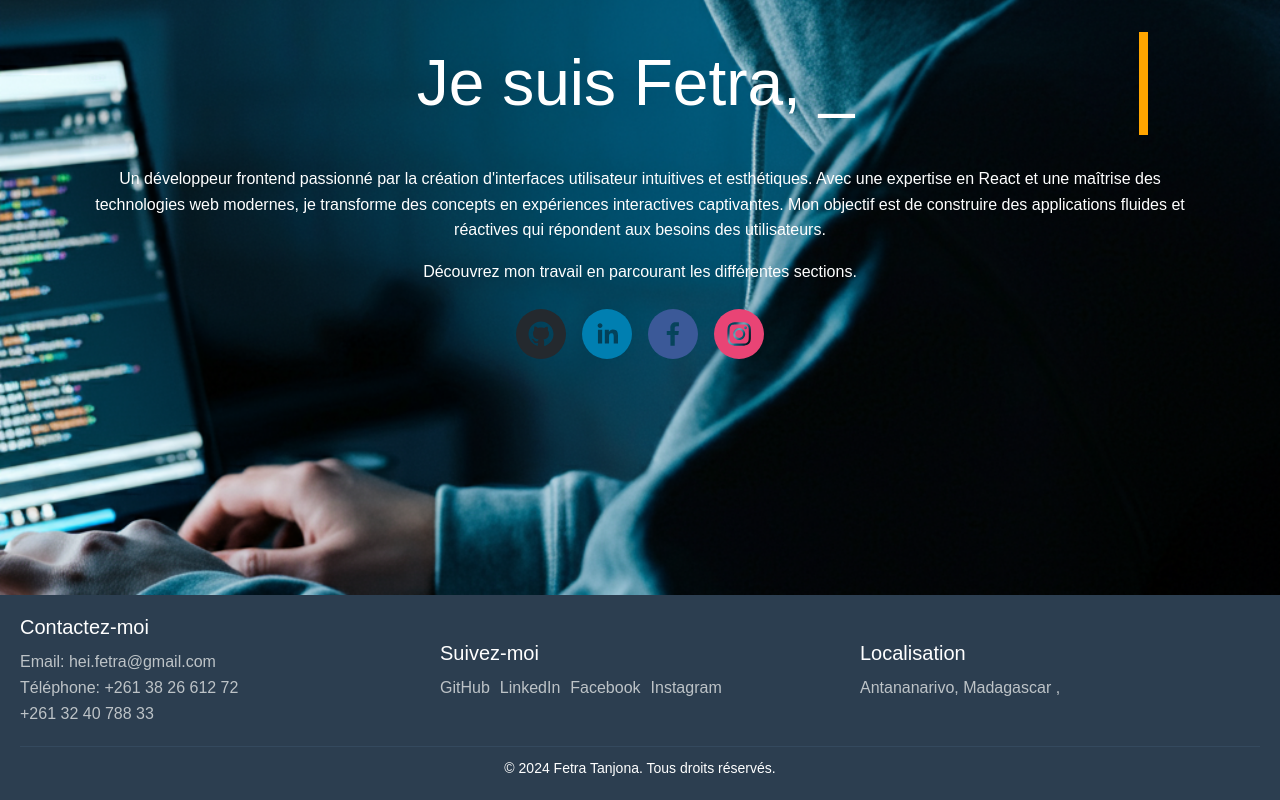
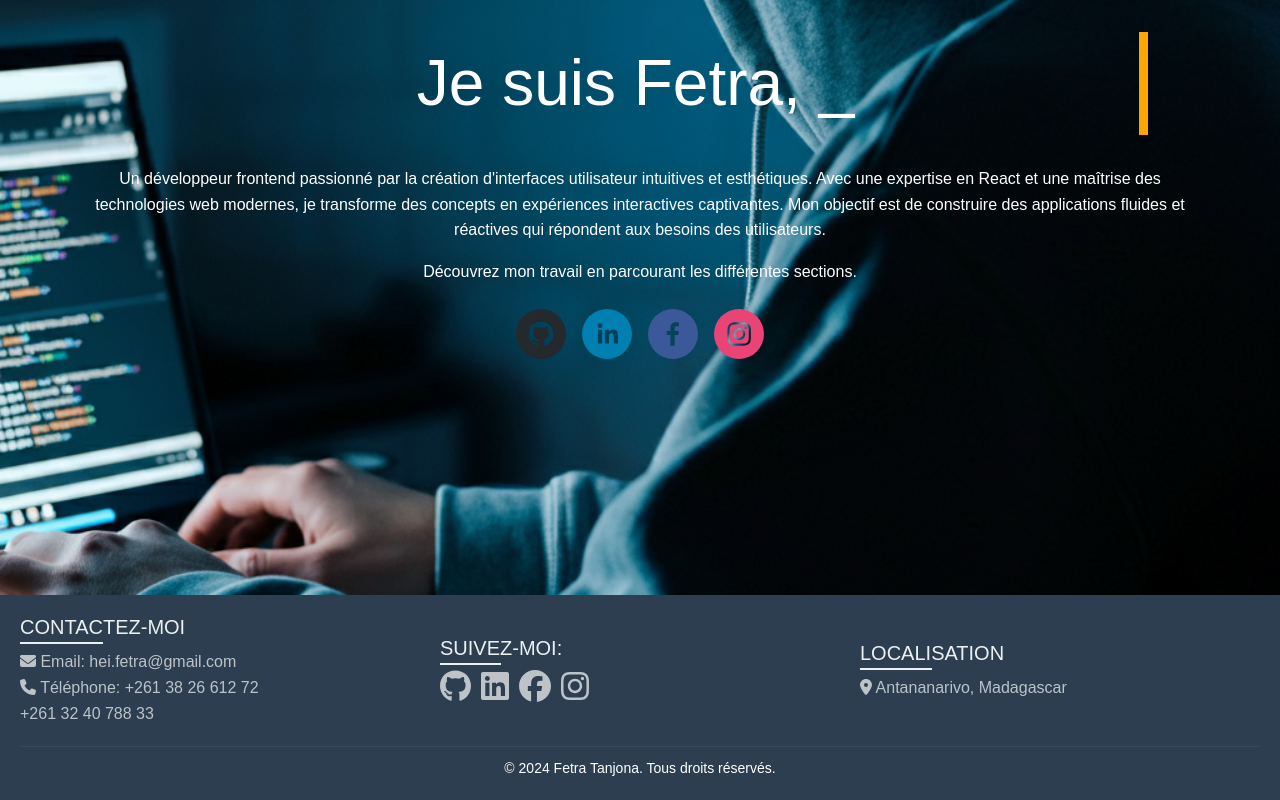
Before and after one commit to fetraandri/my-portfolio, a React (Create React App) app: page / in a window 1280 px wide. Shown: the part 277-1077 px from the top of the page. Built offline with nearby package versions, Linux system fonts and the light colour scheme.

Commit message:
feat: add a style footer and add icon for contact

```diff
--- a/package.json
+++ b/package.json
@@ -3,6 +3,10 @@
   "version": "0.1.0",
   "private": true,
   "dependencies": {
+    "@fortawesome/fontawesome-svg-core": "^6.6.0",
+    "@fortawesome/free-brands-svg-icons": "^6.6.0",
+    "@fortawesome/free-solid-svg-icons": "^6.6.0",
+    "@fortawesome/react-fontawesome": "^0.2.2",
     "@testing-library/jest-dom": "^5.17.0",
     "@testing-library/react": "^13.4.0",
     "@testing-library/user-event": "^13.5.0",
--- a/src/components/Footer.js
+++ b/src/components/Footer.js
@@ -1,5 +1,8 @@
 import React from 'react';
-import './styles/Footer.css'; // Ajoute le fichier de style
+import { FontAwesomeIcon } from '@fortawesome/react-fontawesome';
+import { faGithub, faLinkedin, faFacebook, faInstagram } from '@fortawesome/free-brands-svg-icons';
+import { faEnvelope, faPhone, faMapMarkerAlt } from '@fortawesome/free-solid-svg-icons';
+import './styles/Footer.css';
 
 const Footer = () => {
   return (
@@ -7,25 +10,32 @@ const Footer = () => {
       <div className="footer-content">
         <div className="footer-section">
           <h4>Contactez-moi</h4>
-          <p>Email: hei.fetra@gmail.com</p>
-          <p>Téléphone: +261 38 26 612 72<br/>
-                        +261 32 40 788 33
-          </p>
+          <p><FontAwesomeIcon icon={faEnvelope} /> Email: hei.fetra@gmail.com</p>
+          <p><FontAwesomeIcon icon={faPhone} /> Téléphone: +261 38 26 612 72<br />
+                        +261 32 40 788 33</p>
         </div>
 
         <div className="footer-section">
-          <h4>Suivez-moi</h4>
+          <h4>Suivez-moi: <br /></h4>
           <div className="social-icon">
-            <a href="https://github.com/fetra-tanjona" target="_blank" rel="noopener noreferrer">GitHub</a>
-            <a href="https://linkedin.com/in/fetra-tanjona" target="_blank" rel="noopener noreferrer">LinkedIn</a>
-            <a href="https://facebook.com/fetra.tanjona" target="_blank" rel="noopener noreferrer">Facebook</a>
-            <a href="https://instagram.com/fetra_tanjona" target="_blank" rel="noopener noreferrer">Instagram</a>
+            <a href="https://github.com/fetraandri" target="_blank" rel="noopener noreferrer">
+              <FontAwesomeIcon icon={faGithub} size="2x" />
+            </a>
+            <a href="https://linkedin.com/in/fetra-tanjona" target="_blank" rel="noopener noreferrer">
+              <FontAwesomeIcon icon={faLinkedin} size="2x" />
+            </a>
+            <a href="https://www.facebook.com/fetra.andriami.77" target="_blank" rel="noopener noreferrer">
+              <FontAwesomeIcon icon={faFacebook} size="2x" />
+            </a>
+            <a href="https://instagram.com/andriamamonjy_fetrra" target="_blank" rel="noopener noreferrer">
+              <FontAwesomeIcon icon={faInstagram} size="2x" />
+            </a>
           </div>
         </div>
 
         <div className="footer-section">
           <h4>Localisation</h4>
-          <p>Antananarivo, Madagascar , </p>
+          <p><FontAwesomeIcon icon={faMapMarkerAlt} /> Antananarivo, Madagascar</p>
         </div>
       </div>
 
--- a/src/components/styles/Footer.css
+++ b/src/components/styles/Footer.css
@@ -7,17 +7,32 @@
 
   .footer-content {
     display: flex;
-    flex-direction: column; /* Par défaut en colonne */
+    flex-direction: column;
     justify-content: center;
     align-items: center;
     margin-bottom: 20px;
-    gap: 20px; /* Espace entre les sections */
+    gap: 20px;
   }
 
   .footer-section h4 {
-    margin-bottom: 10px;
-    font-size: 18px;
-  }
+  margin-bottom: 10px;
+  font-size: 18px;
+  text-transform: uppercase;
+  color: #ecf0f1;
+  position: relative;
+  display: inline-block;
+}
+
+.footer-section h4::after {
+  content: '';
+  display: block;
+  width: 50%;
+  height: 2px;
+  background-color: #ecf0f1;
+  position: absolute;
+  bottom: -5px;
+  left: 0;
+}
 
   .footer-section p,
   .footer-section a {
@@ -41,10 +56,9 @@
     font-size: 12px;
   }
 
-  /* Media Queries pour plus de responsivité */
   @media (min-width: 768px) {
     .footer-content {
-      flex-direction: row; /* Sur les écrans plus larges, alignement en ligne */
+      flex-direction: row;
     }
 
     .footer-section {
@@ -68,7 +82,7 @@
 
   @media (max-width: 480px) {
     .footer-content {
-      gap: 10px; /* Réduit l'espace sur les petits écrans */
+      gap: 10px;
     }
 
     .footer-section p,
```
Also changed, not shown: 1 other file (tests, documents, lock files or other folders).
